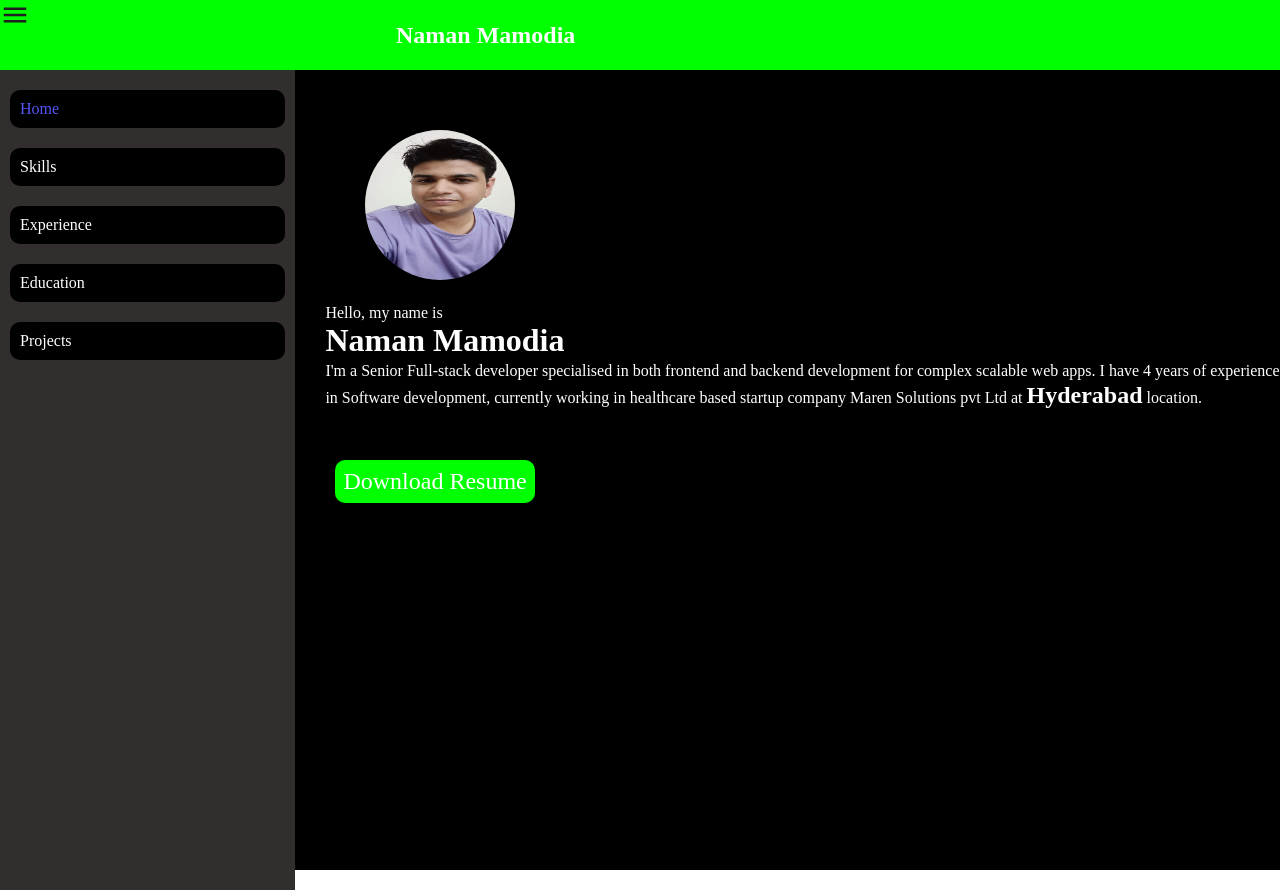
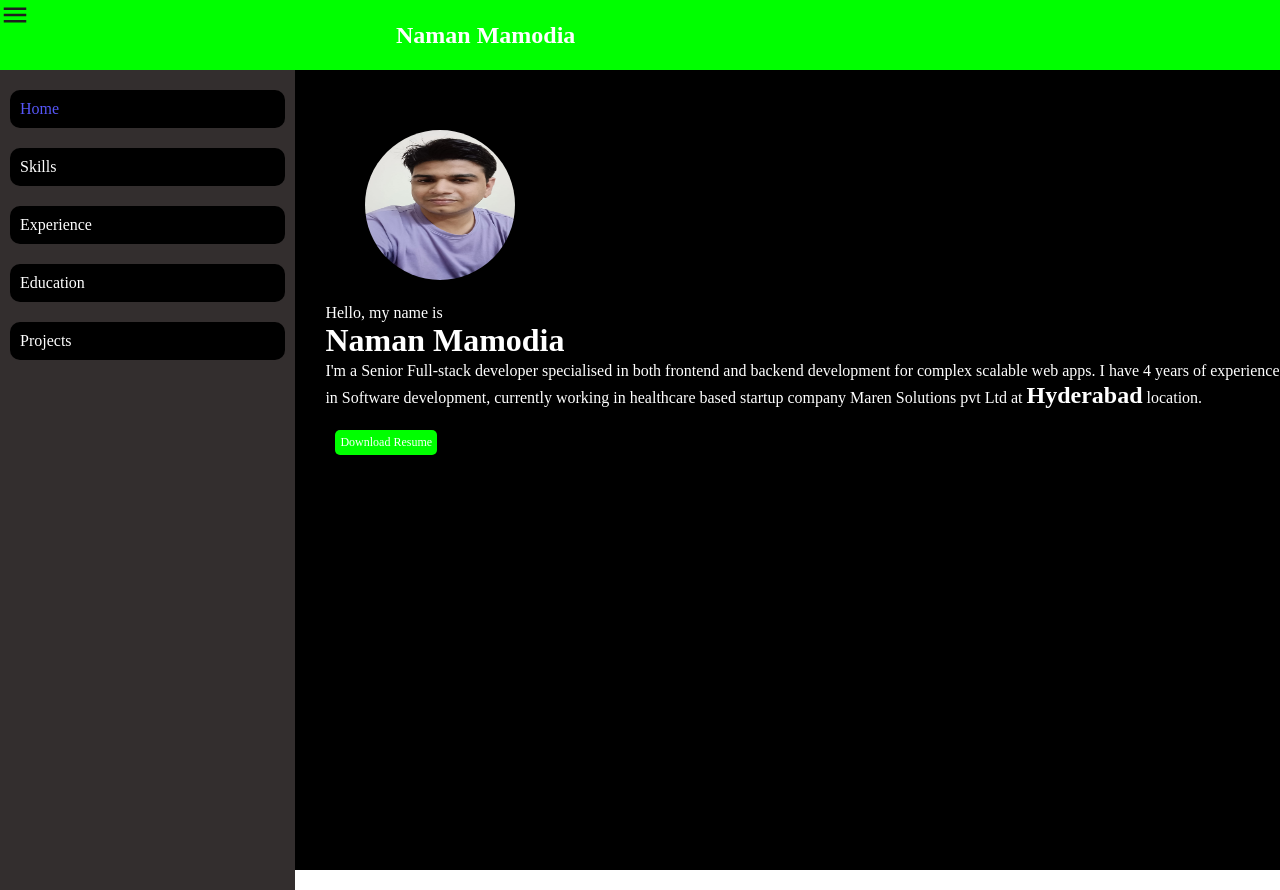
Before and after one commit to naman-456/portfolio, a React (Vite) app: page / in a window 1280 px wide. Built offline with nearby package versions, Linux system fonts and the light colour scheme.

Commit message:
download resume button css issue fixed

```diff
--- a/src/App.css
+++ b/src/App.css
@@ -43,7 +43,7 @@
 
 .exp-list{ list-style-type: number; margin-top: 60px; margin-left: 20px;} .exp-list .cmpny-name{ font-size: 24px; color: rgb(235, 79, 79) } .exp-desc{ text-align: justify; padding-right: 20px; margin-top: 12px; color: rgb(235, 144, 108); font-size: 24px;}
 .my-education{ margin-top: 80px; margin-left: 24px; line-height: 36px;} .my-education h2{ color: #ff0000;} .edu-desc{ color: #6ee7b7;} .subheading{ display: block; font-size: 20px;}
-.sa-btn-success{ font-size: 24px; color: #ffffff; background-color: #00ff00; display: inline-block; padding: 8px; border-radius: 10px; cursor: pointer} .text-decoration-none{ text-decoration: none;}
+.sa-btn-success{ font-size: 12px; color: #ffffff; background-color: #00ff00; display: inline-block; padding: 5px; border-radius: 5px; cursor: pointer} .text-decoration-none{ text-decoration: none;}
 
 /* CSS for project list starts here*/
 .portfolio-view-content .myprojects{ padding-left: 50px; padding-top: 60px;}.myprojects .projects-list{ list-style-type: decimal;} .myprojects h1{ color:rgb(108, 235, 235)} .projects-list .proj-desc{ color: #08ebe0; font-size: 18px;  padding: 10px;}
--- a/src/components/Home.jsx
+++ b/src/components/Home.jsx
@@ -13,7 +13,7 @@ const Home = () => {
                   I have 4 years of experience in Software development, currently working in healthcare based startup company Maren Solutions
                   pvt Ltd at <span className="locname">Hyderabad</span> location.
                </p>
-               <a className={'sa-btn-success mt50 ml10 text-decoration-none'} href={myResume} download="resume_naman.pdf">Download Resume</a>
+               <a className={'sa-btn-success mt20 ml10 text-decoration-none'} href={myResume} download="resume_naman.pdf">Download Resume</a>
             </div>
          </div>
       </>
```
